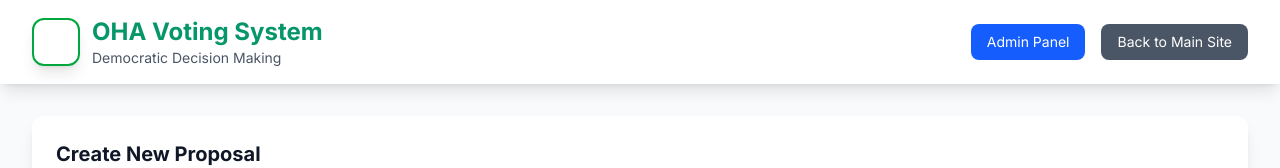
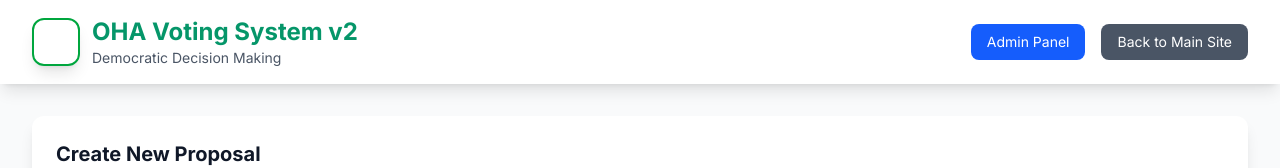
Before and after one commit to RL8/oasis-ha-portal, a Next.js app: page /voting in a window 1280 px wide. Shown: the top 168 px of the page. Built offline with nearby package versions, Linux system fonts and the light colour scheme.

Commit message:
Force redeploy with new voting system structure

```diff
--- a/src/app/voting/page.tsx
+++ b/src/app/voting/page.tsx
@@ -233,7 +233,7 @@ export default function VotingPage() {
                 <span className="text-white text-2xl font-black">O</span>
               </div>
               <div>
-                <h1 className="text-2xl font-bold text-oasis-green">OHA Voting System</h1>
+                <h1 className="text-2xl font-bold text-oasis-green">OHA Voting System v2</h1>
                 <p className="text-sm text-gray-600">Democratic Decision Making</p>
               </div>
             </div>
```
